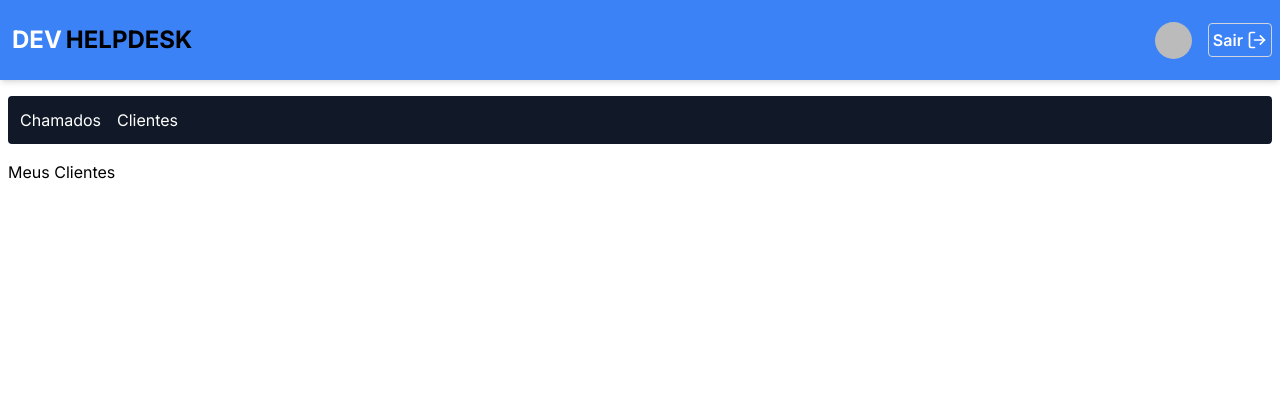
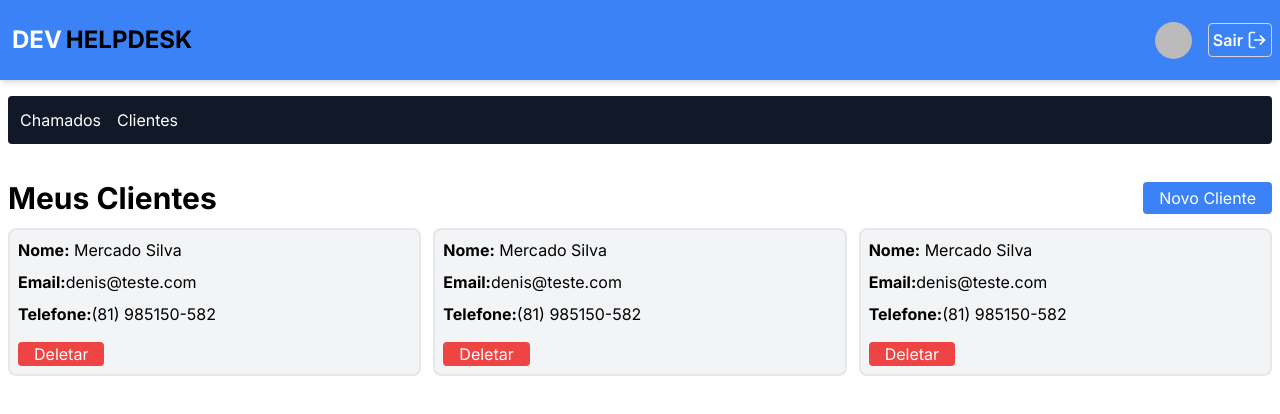
Before and after one commit to Denis-moreira98/dev-helpdesk, a Next.js app: page /dashboard/customer in a window 1280 px wide. Shown: the top 414 px of the page. Built offline with nearby package versions, Linux system fonts and the light colour scheme; no server answers; sample sign-in values are in the browser's storage.

Commit message:
feat: criando page customer

```diff
--- a/src/app/dashboard/customer/page.tsx
+++ b/src/app/dashboard/customer/page.tsx
@@ -1,7 +1,9 @@
 import { Container } from "@/components/container";
 import { authOptions } from "@/lib/auth";
 import { getServerSession } from "next-auth";
+import Link from "next/link";
 import { redirect } from "next/navigation";
+import { CardCustomer } from "./components/card";
 
 export default async function Customer() {
    const session = await getServerSession(authOptions);
@@ -11,10 +13,21 @@
    }
    return (
       <Container>
-         <main>
-            <div>
-               <h1>Meus Clientes</h1>
+         <main className="mt-9 mb-2">
+            <div className="flex items-center justify-between">
+               <h1 className="text-3xl font-bold">Meus Clientes</h1>
+               <Link
+                  className="bg-blue-500 text-white px-4 py-1 rounded"
+                  href="/dashboard/customer/new"
+               >
+                  Novo Cliente
+               </Link>
             </div>
+            <section className="mt-3 grid grid-cols-1 sm:grid-cols-2 lg:grid-cols-3 gap-3">
+               <CardCustomer />
+               <CardCustomer />
+               <CardCustomer />
+            </section>
          </main>
       </Container>
    );
--- a/src/app/dashboard/page.tsx
+++ b/src/app/dashboard/page.tsx
@@ -43,11 +43,6 @@
                   <TicketItem />
                   <TicketItem />
                   <TicketItem />
-                  <TicketItem />
-                  <TicketItem />
-                  <TicketItem />
-                  <TicketItem />
-                  <TicketItem />
                </tbody>
             </table>
          </main>
```
